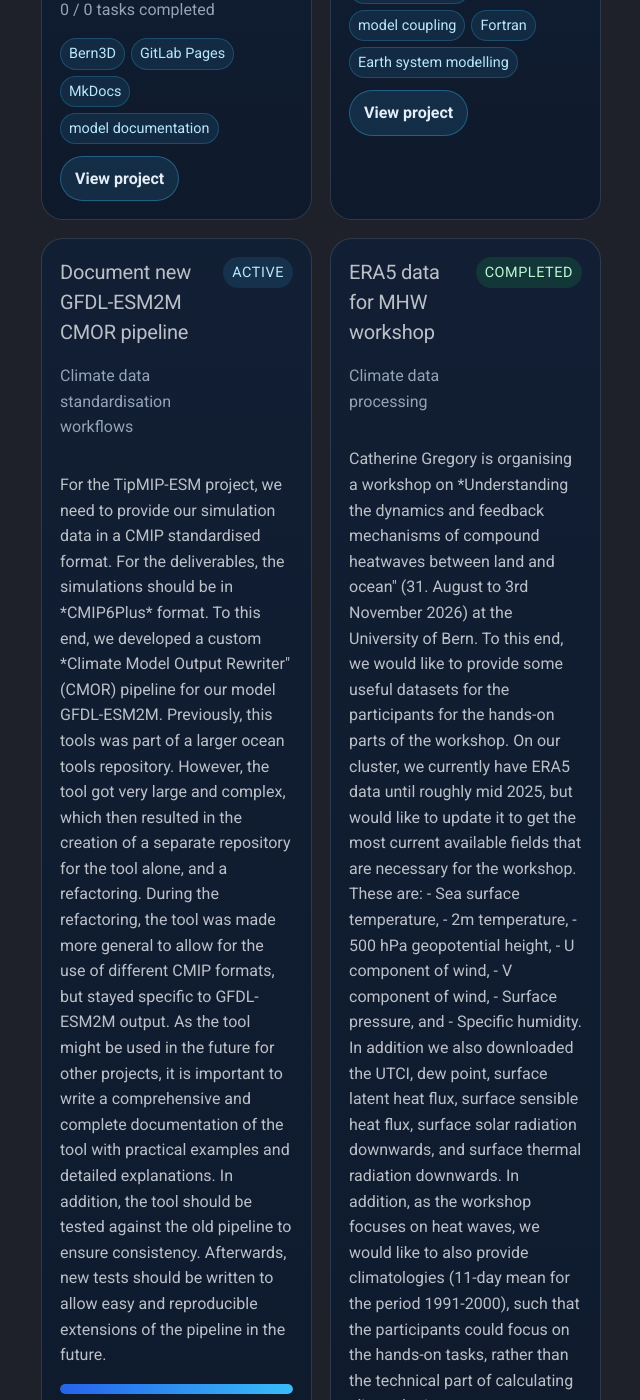
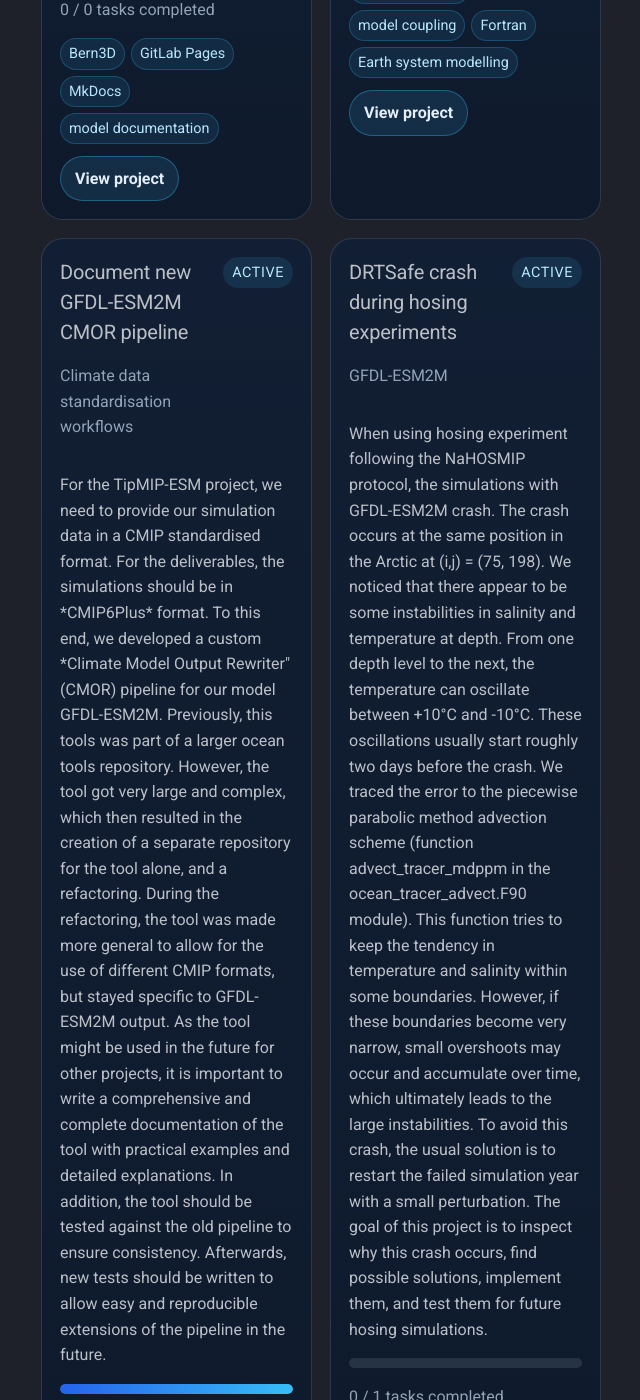
Before and after one commit to ursho2552/urs-research-atlas, an MkDocs documentation site: the page built from docs/index.md, in a window 1280 px wide and 1400 px high, scrolled down 3467 px. Shown: the whole window, without its empty margins (537-1177 px from the left). Built offline with MkDocs 1.6.1 and Material for MkDocs 9.7.7, drawn with Linux system fonts in a browser that asks for light colours; some of the changed text lies outside the part shown.

Commit message:
End of day of update for 8th of September. Added new ongoing project looking at why the GFDL-ESM2M model crashed during hosing experiment

```diff
--- a/docs/index.md
+++ b/docs/index.md
@@ -14,9 +14,9 @@
 </section>
 
 <section class="ra-kpi-grid">
-  <div class="ra-kpi-card"><span>Active projects</span><strong>4</strong></div>
+  <div class="ra-kpi-card"><span>Active projects</span><strong>5</strong></div>
   <div class="ra-kpi-card"><span>Completed projects</span><strong>3</strong></div>
-  <div class="ra-kpi-card"><span>Open tasks</span><strong>9</strong></div>
+  <div class="ra-kpi-card"><span>Open tasks</span><strong>10</strong></div>
   <div class="ra-kpi-card"><span>Done tasks</span><strong>31</strong></div>
 </section>
 
@@ -133,6 +133,30 @@ As the tool might be used in the future for other projects, it is important to w
   <p class="ra-muted">2 / 2 tasks completed</p>
   <div class="ra-tags"><span class="ra-tag">GFDL-ESM2M</span><span class="ra-tag">CMOR</span><span class="ra-tag">CMIP</span><span class="ra-tag">climate data</span><span class="ra-tag">NetCDF</span><span class="ra-tag">metadata</span><span class="ra-tag">Python</span></div>
   <a class="ra-button" href="projects/document-new-gfdl-esm2m-cmor-pipeline/">View project</a>
+</div>
+
+
+<div class="ra-project-card">
+  <div class="ra-card-head">
+    <div>
+      <h3>DRTSafe crash during hosing experiments</h3>
+      <p class="ra-muted">GFDL-ESM2M</p>
+    </div>
+    <span class="ra-badge ra-badge-active">active</span>
+  </div>
+  <p>When using hosing experiment following the NaHOSMIP protocol, the simulations with GFDL-ESM2M crash. The crash occurs at the same position in the Arctic at (i,j) = (75, 198).
+
+We noticed that there appear to be some instabilities in salinity and temperature at depth. From one depth level to the next, the temperature can oscillate between +10°C and -10°C. These oscillations usually start roughly two days before the crash.
+
+We traced the error to the piecewise parabolic method advection scheme (function advect_tracer_mdppm in the ocean_tracer_advect.F90 module). This function tries to keep the tendency in temperature and salinity within some boundaries. However, if these boundaries become very narrow, small overshoots may occur and accumulate over time, which ultimately leads to the large instabilities.
+
+To avoid this crash, the usual solution is to restart the failed simulation year with a small perturbation.
+
+The goal of this project is to inspect why this crash occurs, find possible solutions, implement them, and test them for future hosing simulations.</p>
+  <div class="ra-progress"><div class="ra-progress-bar" style="width: 0%"></div></div>
+  <p class="ra-muted">0 / 1 tasks completed</p>
+  <div class="ra-tags"><span class="ra-tag">Fortran</span><span class="ra-tag">hosing experiments</span></div>
+  <a class="ra-button" href="projects/drtsafe-crash-during-hosing-experiments/">View project</a>
 </div>
 
 
@@ -289,6 +313,12 @@ Bibliography:
       <h2>Recent updates</h2>
 
 <div class="ra-list-item">
+  <strong>DRTsafe crash during high-latitude hosing experiments</strong>
+  <span>DRTSafe crash during hosing experiments · 2026-09-08 17:37</span>
+</div>
+
+
+<div class="ra-list-item">
   <strong>Tested new version</strong>
   <span>Document new GFDL-ESM2M CMOR pipeline · 2026-09-07 16:52</span>
 </div>
@@ -305,12 +335,6 @@ Bibliography:
   <span>AGI on ramp-up and stability phases of TIPMIP-ESM and TIPMIP-OCN · 2026-09-07 16:23</span>
 </div>
 
-
-<div class="ra-list-item">
-  <strong>Finalised running EC-EARTH and ACCESS </strong>
-  <span>AGI on ramp-up and stability phases of TIPMIP-ESM and TIPMIP-OCN · 2026-09-07 15:35</span>
-</div>
-
     </div>
   </aside>
 </section>
```
Also changed, not shown: content/projects/drtsafe-crash-during-hosing-experiments.yml (added, +65 -0 lines), docs/projects/drtsafe-crash-during-hosing-experiments.md (added, +62 -0 lines), docs/projects/index.md (+24 -0 lines), docs/todo.md (+2 -1 lines).
